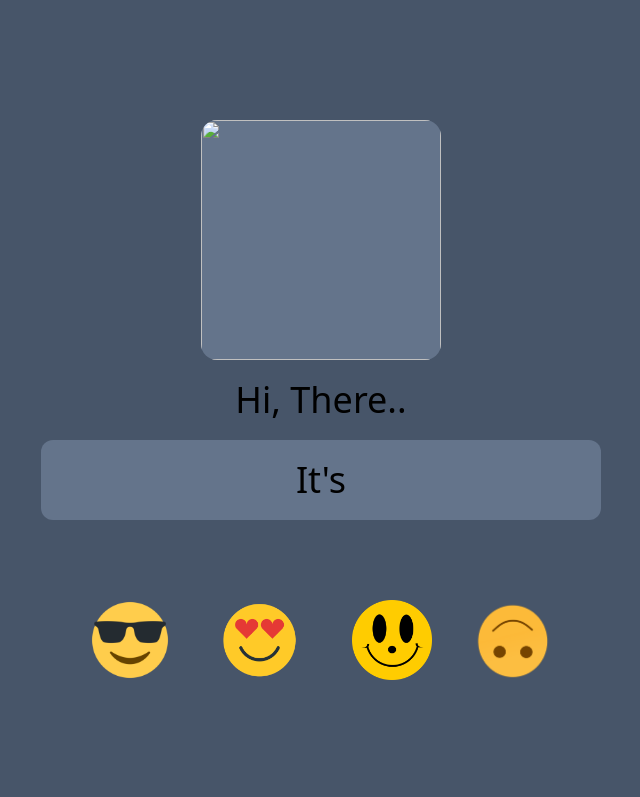
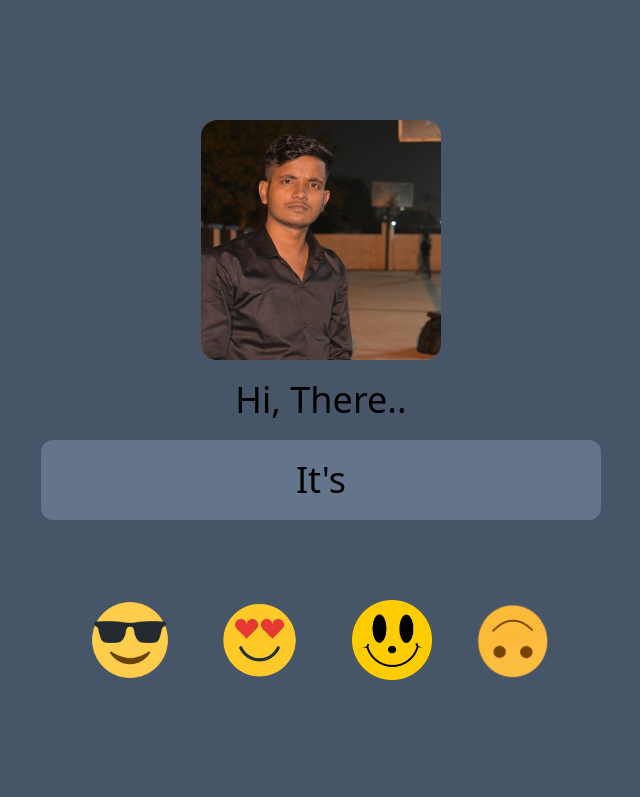
Before and after one commit to SastaStudent/Projects, a website: page PortFolio2/index.html in a window 1280 px wide. Shown: the top 797 px of the page, without its empty margins (319-959 px from the left). Drawn offline with Linux system fonts and the light colour scheme.

Commit message:
Monu.jpg fixed

```diff
--- a/PortFolio2/index.html
+++ b/PortFolio2/index.html
@@ -13,7 +13,7 @@
     <div id="bg-div" class="bg-orange-500 relative w-full h-screen ">
         <div id="overlay" class="bg-slate-600 whitespace-nowrap overflow-hidden w-full h-screen text-4xl flex items-center place-content-center relative">Hi, There<span id="sp1">.</span>
             <div class="bg-slate-500 mb-80 rounded-2xl absolute z-10 flex justify-center items-center w-60 h-60">
-                <img id="img" class="w-full h-full object-cover rounded-2xl border-black border-spacing-1 border-dashed" src="./Images/Monu.png" alt="">
+                <img id="img" class="w-full h-full object-cover rounded-2xl border-black border-spacing-1 border-dashed" src="Images/Monu.jpg" alt="Nhi aaya">
             </div>
             <div id="nx" class="w-[25rem] sm:w-[35rem]  rounded-xl p-1 items-center flex justify-center h-20 mt-40 bg-slate-500 z-10 absolute"></div>
             <div id="bottom" class="flex mt-[30rem] absolute gap-10">
```
